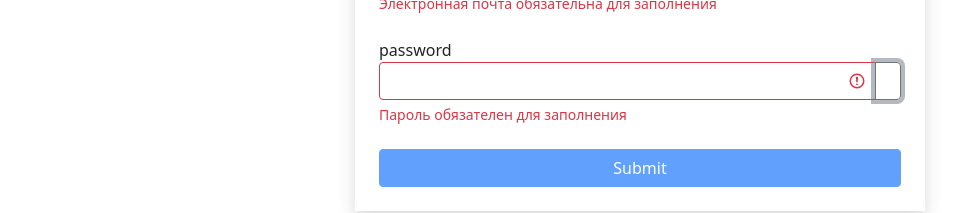
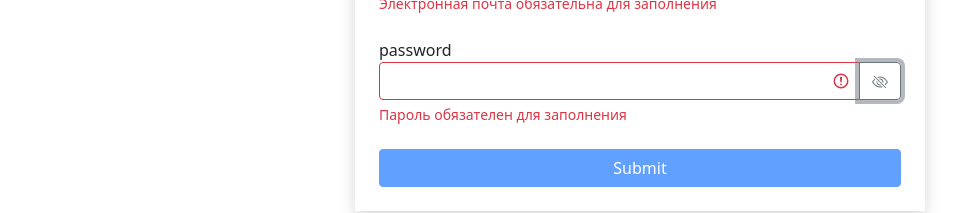
Before and after one commit to Nuyrguyana/users-party-table, a React (Create React App) app: page /login in a window 1280 px wide. Both pictures are taken after a click on the button 888 px from the left and 323 px from the top of the page. Shown: the part 243-456 px from the top of the page, without its empty margins (0-975 px from the left). Built offline with nearby package versions, Linux system fonts and the light colour scheme.

Commit message:
add show/hide link icone in password

```diff
--- a/src/app/components/eyeball.jsx
+++ b/src/app/components/eyeball.jsx
@@ -0,0 +1,34 @@
+import React, { useState } from 'react';
+
+const Eyeball = () => {
+    const [eyeball, setEyeball] = useState(false);
+    const eye = (
+        <svg xmlns="http://www.w3.org/2000/svg" width="16" height="16" fill="currentColor" className="bi bi-eye"
+            viewBox="0 0 16 16">
+            <path
+                d="M16 8s-3-5.5-8-5.5S0 8 0 8s3 5.5 8 5.5S16 8 16 8zM1.173 8a13.133 13.133 0 0 1 1.66-2.043C4.12 4.668 5.88 3.5 8 3.5c2.12 0 3.879 1.168 5.168 2.457A13.133 13.133 0 0 1 14.828 8c-.058.087-.122.183-.195.288-.335.48-.83 1.12-1.465 1.755C11.879 11.332 10.119 12.5 8 12.5c-2.12 0-3.879-1.168-5.168-2.457A13.134 13.134 0 0 1 1.172 8z"/>
+            <path d="M8 5.5a2.5 2.5 0 1 0 0 5 2.5 2.5 0 0 0 0-5zM4.5 8a3.5 3.5 0 1 1 7 0 3.5 3.5 0 0 1-7 0z"/>
+        </svg>
+    );
+    const eyeSlash = (
+        <svg xmlns="http://www.w3.org/2000/svg" width="16" height="16" fill="currentColor" className="bi bi-eye-slash"
+            viewBox="0 0 16 16">
+            <path
+                d="M13.359 11.238C15.06 9.72 16 8 16 8s-3-5.5-8-5.5a7.028 7.028 0 0 0-2.79.588l.77.771A5.944 5.944 0 0 1 8 3.5c2.12 0 3.879 1.168 5.168 2.457A13.134 13.134 0 0 1 14.828 8c-.058.087-.122.183-.195.288-.335.48-.83 1.12-1.465 1.755-.165.165-.337.328-.517.486l.708.709z"/>
+            <path
+                d="M11.297 9.176a3.5 3.5 0 0 0-4.474-4.474l.823.823a2.5 2.5 0 0 1 2.829 2.829l.822.822zm-2.943 1.299.822.822a3.5 3.5 0 0 1-4.474-4.474l.823.823a2.5 2.5 0 0 0 2.829 2.829z"/>
+            <path
+                d="M3.35 5.47c-.18.16-.353.322-.518.487A13.134 13.134 0 0 0 1.172 8l.195.288c.335.48.83 1.12 1.465 1.755C4.121 11.332 5.881 12.5 8 12.5c.716 0 1.39-.133 2.02-.36l.77.772A7.029 7.029 0 0 1 8 13.5C3 13.5 0 8 0 8s.939-1.721 2.641-3.238l.708.709zm10.296 8.884-12-12 .708-.708 12 12-.708.708z"/>
+        </svg>
+    );
+    const handleToggleEyeball = () => {
+        setEyeball((prevState) => !prevState);
+    };
+    return (
+        <i onClick={() => handleToggleEyeball()}>
+            {eyeball ? eyeSlash : eye}
+        </i>
+    );
+};
+
+export default Eyeball;
--- a/src/app/components/textField.jsx
+++ b/src/app/components/textField.jsx
@@ -1,5 +1,6 @@
 import React, { useState } from 'react';
 import PropTypes from 'prop-types';
+import Eyeball from './eyeball';
 
 const TextField = ({ label, type, name, value, onChange, error }) => {
     const [showPassword, setShowPassword] = useState(false);
@@ -27,6 +28,7 @@
                     onClick={toggleShowPassword}
                 >
                     <i className={'bi bi-eye' + (showPassword ? '-slash' : '')}> </i>
+                    <Eyeball/>
                 </button>
                 )}
                 {error && <div className='invalid-feedback'>{error}</div>}
```
